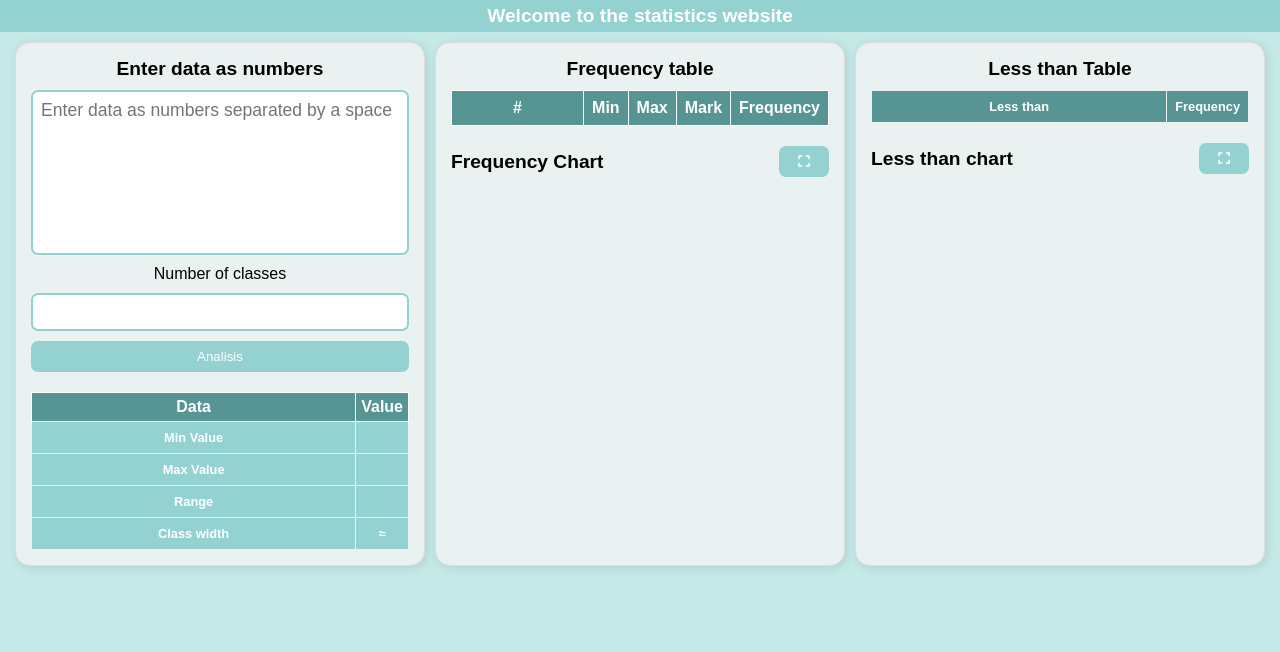
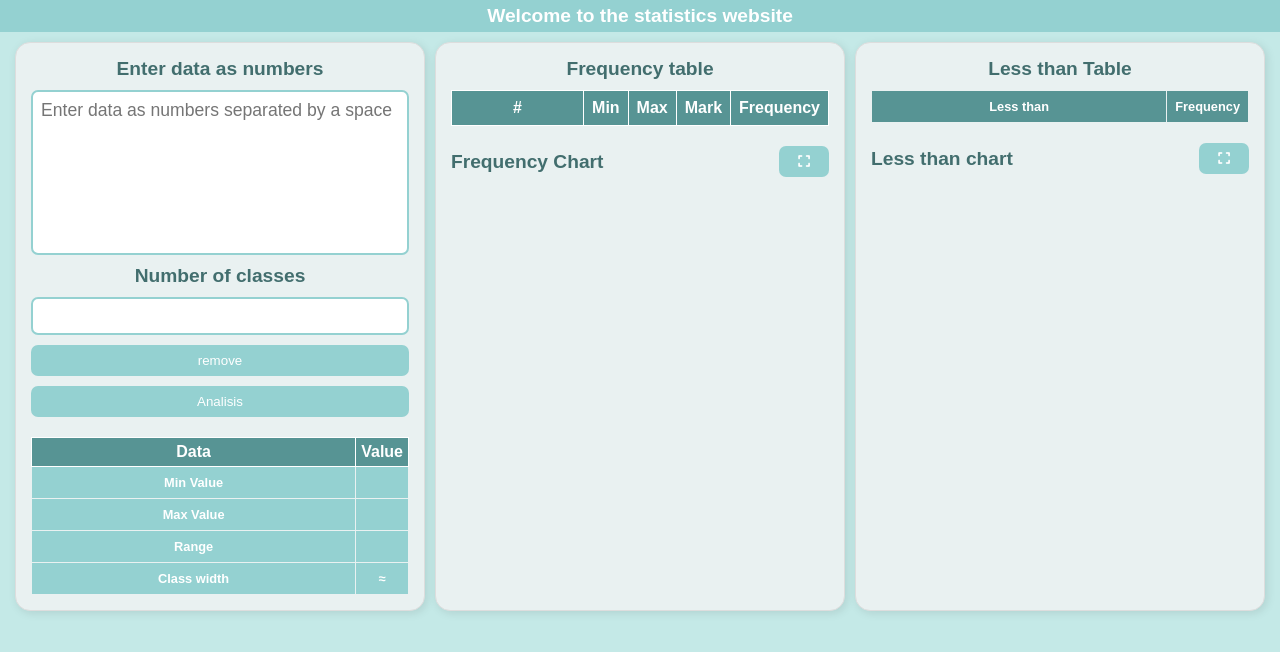
Before and after one commit to vlandomo/Statistics, a plain HTML site: page index.html in a window 1280 px wide. Drawn offline with nearby package versions, Linux system fonts and the light colour scheme.

Commit message:
Add files via upload

```diff
--- a/index.html
+++ b/index.html
@@ -24,11 +24,13 @@
           <textarea
             id="inputData"
             rows="3"
-            placeholder="Enter data as numbers separated by a space"></textarea>
+            placeholder="Enter data as numbers separated by a space"
+          ></textarea>
 
-          <label for="classCount">Number of classes</label>
-          <input type="number" id="classCount"/>
+          <h2 for="classCount">Number of classes</h2>
+          <input type="number" id="classCount" />
 
+          <button onclick="clearData()">remove</button>
           <button onclick="processData()">Analisis</button>
         </div>
 
--- a/script.js
+++ b/script.js
@@ -1,5 +1,10 @@
 let histogramChart = null;
 let cumulativeChart = null;
+
+function clearData() {
+  document.getElementById("inputData").value = ""; // مسح بيانات الإدخال
+  document.getElementById("classCount").value = ""; // مسح عدد الفئات
+}
 
 function processData() {
   let data = document
--- a/style.css
+++ b/style.css
@@ -13,8 +13,8 @@
 }
 
 :root {
-  --main_clr: rgb(196, 233, 231);
-  --title_clr: rgb(0, 0, 0);
+  --main_clr: #c4e9e7;
+  --title_clr: #426e6e;
   --socand_clr: #ffffff;
   --table_clr: #ffffff;
   --header_clr: #94d1d1;
@@ -130,6 +130,9 @@ main h2 {
   color: var(--title_clr);
 }
 /* 1 */
+main .data_row {
+  justify-content: space-between;
+}
 main .data_row .viewStats {
   table-layout: fixed;
   width: 100%;
```
